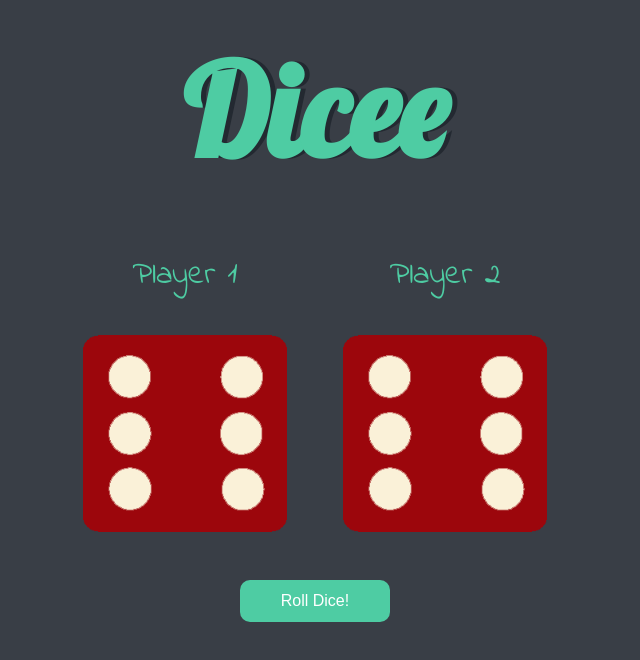
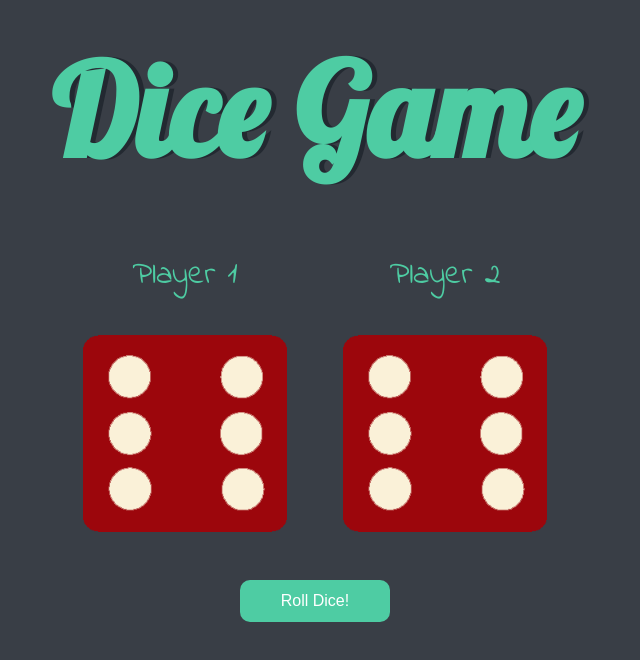
Before and after one commit to RichLlew182/Dice-Game, a plain HTML site: page index.html in a window 1280 px wide. Shown: the whole page, without its empty margins (325-965 px from the left). Drawn offline with Linux system fonts and the light colour scheme.

Commit message:
Update index.html

```diff
--- a/index.html
+++ b/index.html
@@ -3,7 +3,7 @@
 
 <head>
   <meta charset="utf-8">
-  <title>Dicee</title>
+  <title>Dice Game</title>
   <link rel="stylesheet" href="styles.css">
   <link href="https://fonts.googleapis.com/css?family=Indie+Flower|Lobster" rel="stylesheet">
   <link rel="shortcut icon" href="dice6.png" type="image/x-icon">
@@ -12,7 +12,7 @@
 <body>
 
   <div class="container">
-    <h1>Dicee</h1>
+    <h1>Dice Game</h1>
 
     <div class="dice">
       <p>Player 1</p>
```
